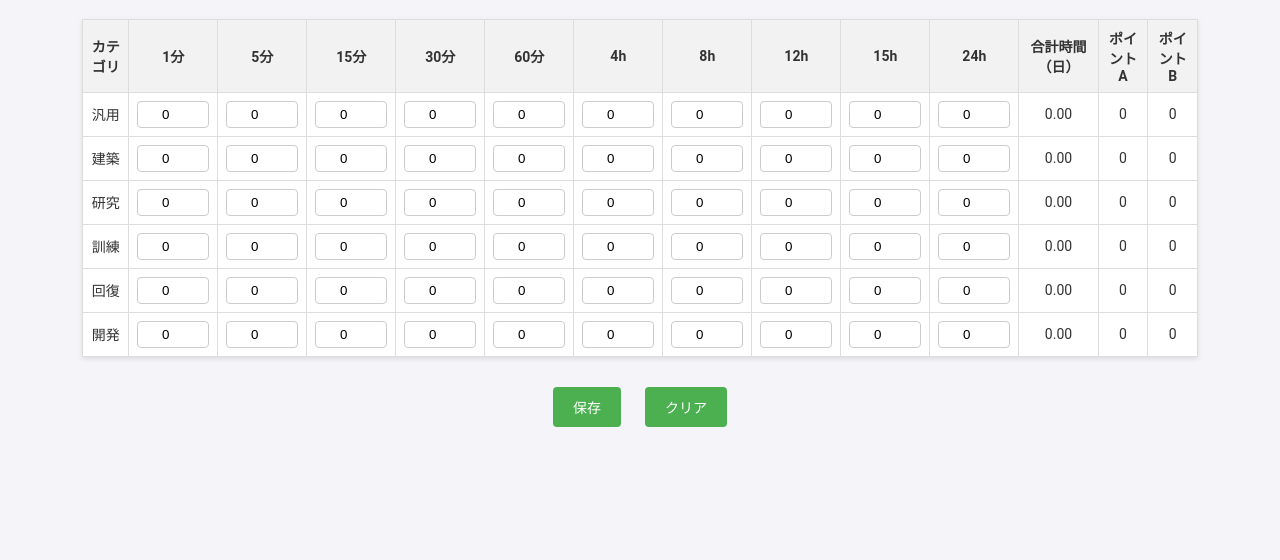
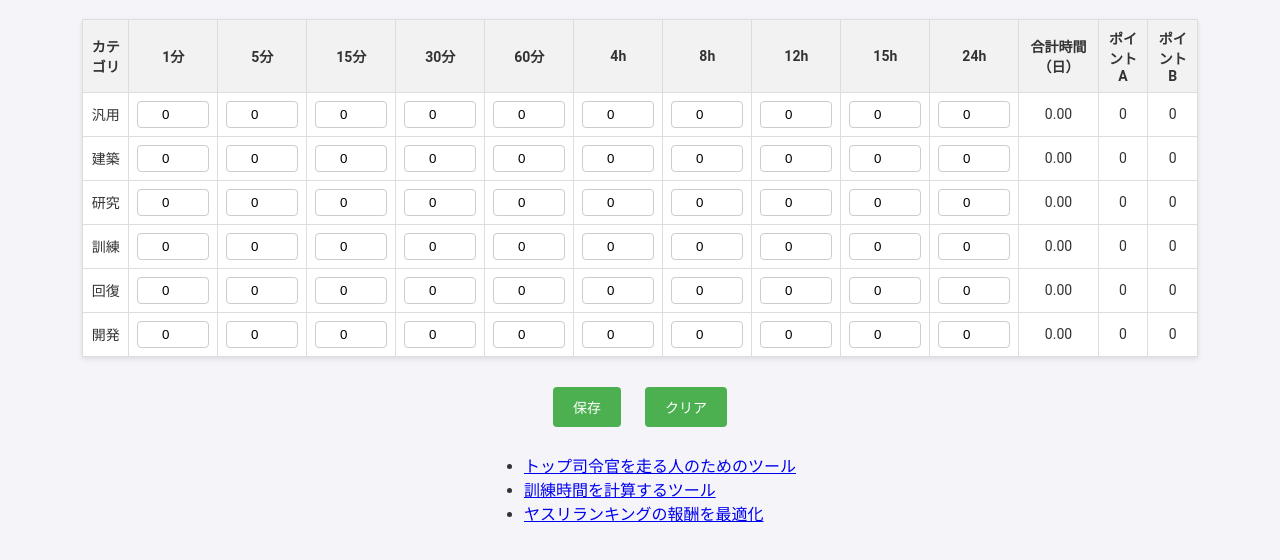
Before and after one commit to analgadon/dls, a plain HTML site: page index.html in a window 1280 px wide. Shown: the part 96-656 px from the top of the page. Drawn offline with Linux system fonts and the light colour scheme.

Commit message:
Add files via upload

```diff
--- a/index.html
+++ b/index.html
@@ -186,5 +186,11 @@
     <button onclick="saveData()">保存</button>
     <button onclick="clearData()">クリア</button>
 	</div>
+
+	<ul>
+		<li><a href="/">トップ司令官を走る人のためのツール</a></li>
+		<li><a href="/soldier.html">訓練時間を計算するツール</a></li>
+		<li><a href="/yasuri.html">ヤスリランキングの報酬を最適化</a></li>
+	</ul>
 </body>
 </html>
```
Also changed, not shown: soldier.html (+5 -0 lines), yasuri.html (+5 -0 lines).
